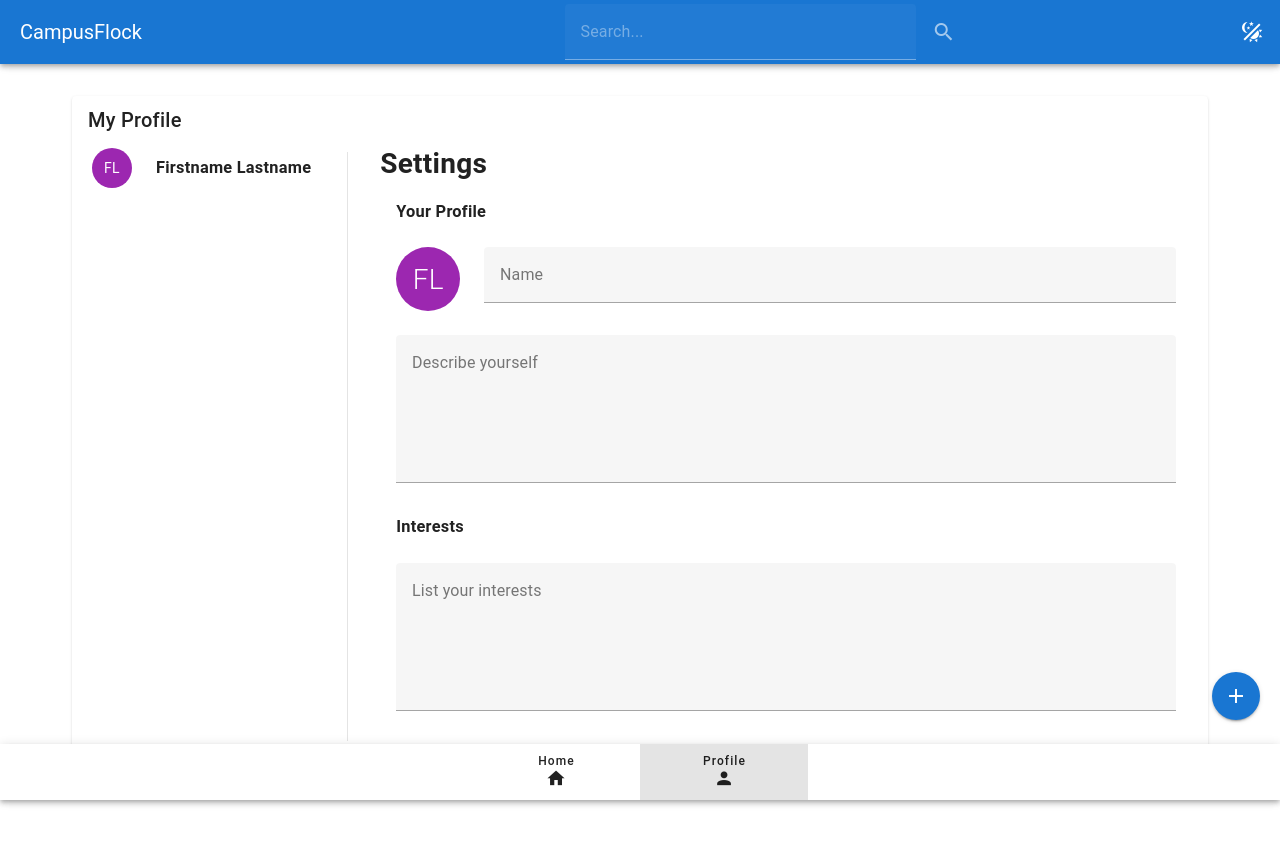
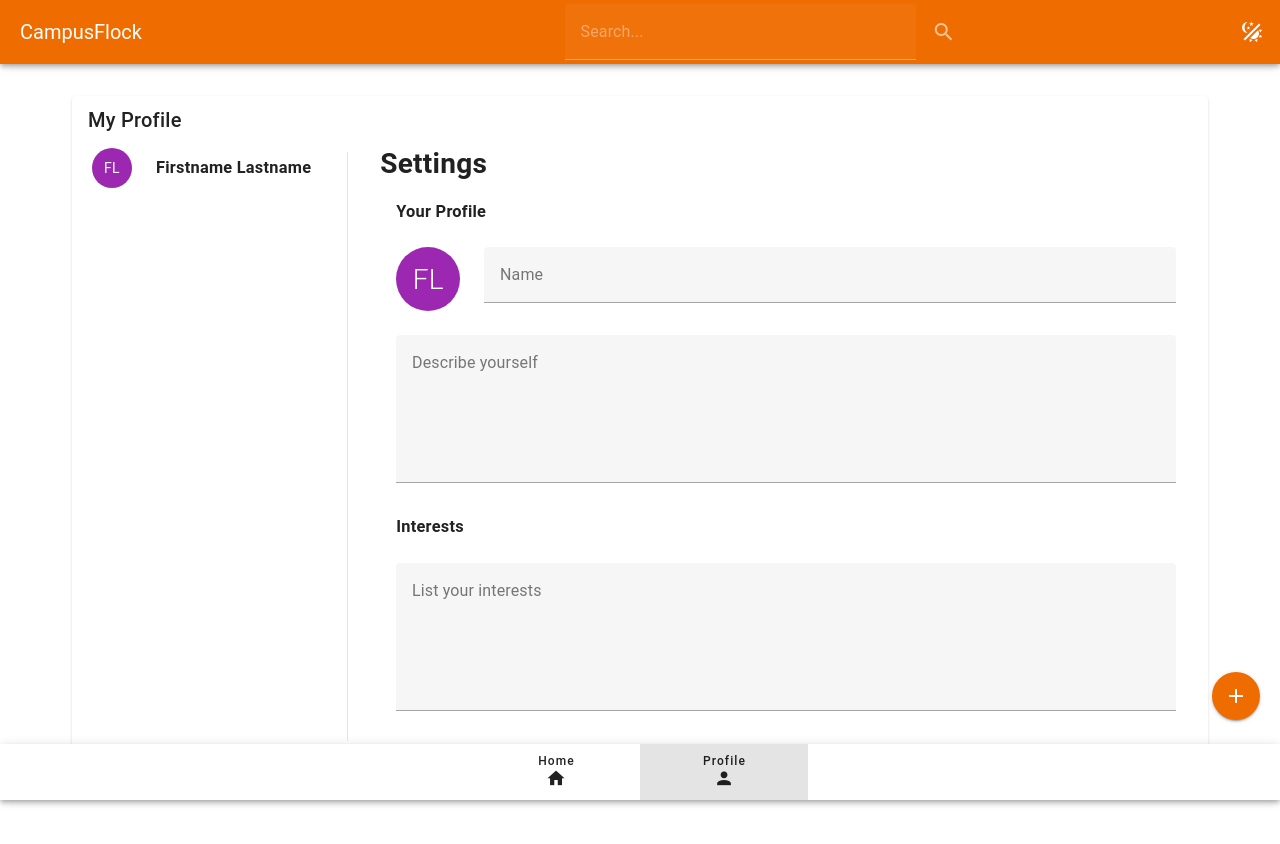
Before and after one commit to sammyfischer/CampusFlock, a Vue app: page /profile in a window 1280 px wide. Shown: the top 844 px of the page. Built offline with nearby package versions, Linux system fonts and the light colour scheme.

Commit message:
customized light and dark theme

```diff
--- a/src/vuetify.ts
+++ b/src/vuetify.ts
@@ -6,15 +6,31 @@ import '@mdi/font/css/materialdesignicons.css';
 
 const lightTheme: ThemeDefinition = {
     colors: {
+        primary: '#EF6C00',
+        secondary: '#03DAC6',
         background: '#FFFFFF',
-        primary: '#1976D2',
+        surface: '#FFFFFF',
+        error: '#B00020',
+        onPrimary: '#FFFFFF',
+        onSecondary: '#000000',
+        onBackground: '#000000',
+        onSurface: '#000000',
+        onError: '#FFFFFF',
     }
 }
 
 const darkTheme: ThemeDefinition = {
     colors: {
+        primary: '#FF9800',
+        secondary: '#03DAC6',
         background: '#121212',
-        primary: '#d65f1e',
+        surface: '#242424',
+        error: '#CF6679',
+        onPrimary: '#000000',
+        onSecondary: '#000000',
+        onBackground: '#FFFFFF',
+        onSurface: '#FFFFFF',
+        onError: '#000000',
     },
 }
 
```
